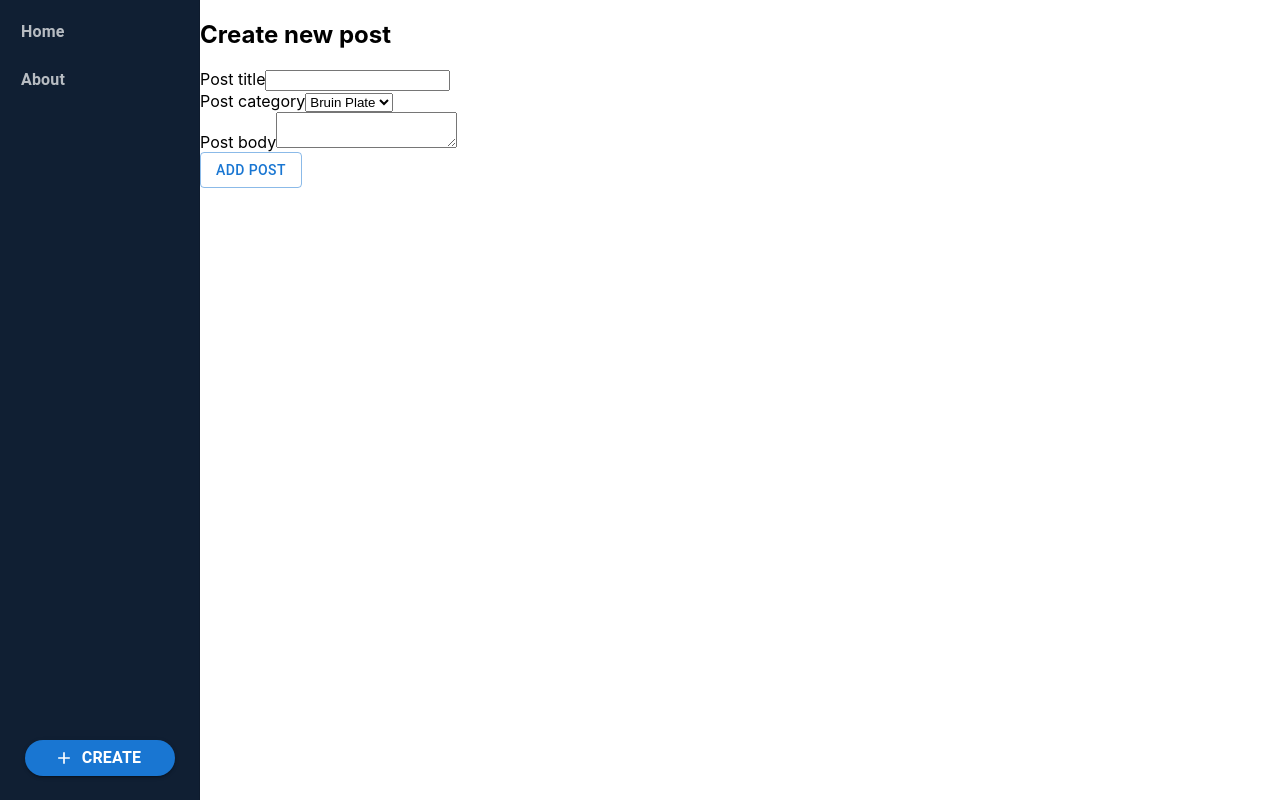
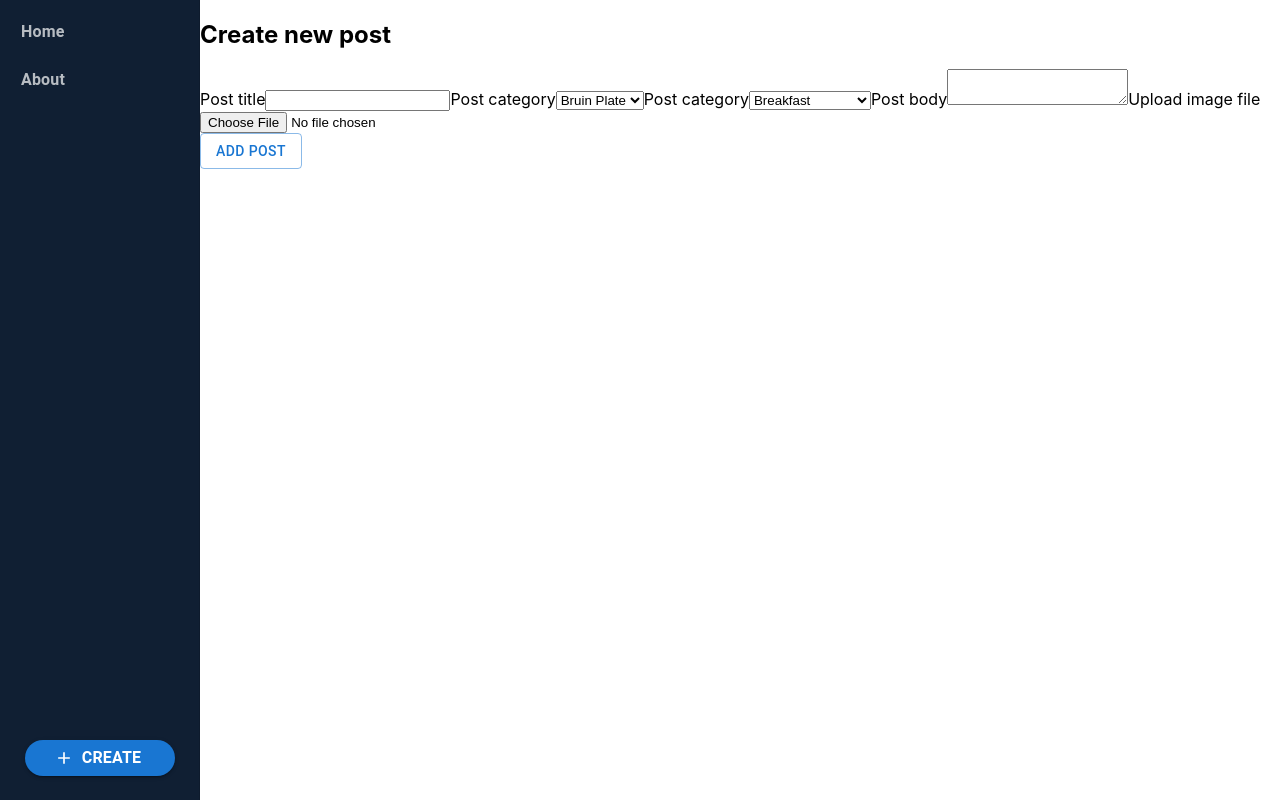
Before and after one commit to ghtjason/bruinchomp, a React (Create React App) app in the folder frontend/: page /create in a window 1280 px wide. Built offline with nearby package versions, Linux system fonts and the light colour scheme.

Commit message:
Updated creatPosts with the proper items needed for posts (meal periods, image upload, etc)

```diff
--- a/frontend/src/pages/CreatePost.js
+++ b/frontend/src/pages/CreatePost.js
@@ -1,33 +1,70 @@
 import {Button} from '@mui/material'
+import {useState} from "react"
 
 const Create = () => {
+
+    const [title, setTitle] = useState()
+    const [image, setImage] = useState()
+    const [comments, setComments] = useState()
+    const [date, setDate] = useState()
+    const [likes, setLikes] = useState()
+    const [dininghall, setDininghall] = useState()
+    const [body, setBody] = useState()
+    const [mealPeriod, setMealperiod] = useState()
+
+    const handleSubmit = (e) => {
+        e.preventDefault()
+
+        const post = {}
+
+    }
+
     return (
         <div className="createPost">
             <h2>Create new post</h2>
-            <form>
-                <div>
-                    <label>Post title</label>
+            <form onSubmit={handleSubmit}>
+                <label>Post title</label>
                     <input
                         type="text"
                         required
+                        value={title}
+                        onChange={(e) => setTitle(e.target.value)}
                     />
-                </div>
-                <div>
-                    <label>Post category</label>
-                    <select>
+                <label>Post category</label>
+                    <select
+                        value={dininghall}
+                        onChange={(e) => setDininghall(e.target.value)}
+                    >
                         <option value="Bruin_Plate">Bruin Plate</option>
                         <option value="Epicuria">Epicuria</option>
                         <option value="De_Neve">De Neve</option>
-                        </select>
-                </div>
-                <div>
-                    <label>Post body</label>
-                    <textarea required>
-                </textarea>
-                </div>
-
+                     </select>
+                <label>Post category</label>
+                    <select
+                        value={mealPeriod}
+                        onChange={(e) => setMealperiod(e.target.value)}
+                    >
+                        <option value="Breakfast">Breakfast</option>
+                        <option value="Lunch">Lunch</option>
+                        <option value="Dinner">Dinner</option>
+                        <option value="Extended_dinner">Extended Dinner</option>
+                     </select>
+                <label>Post body</label>
+                    <textarea
+                        type="text"
+                        required
+                        value={body}
+                        onChange={(e) => setBody(e.target.value)}
+                    >
+                    </textarea>
+                <label>Upload image file</label>
+                <input
+                    type="file"
+                    accept="image/*"
+                    value={image}
+                    onChange={(e) => setImage(e.target.value)}
+                />
             </form>
-
             <Button variant="outlined">Add Post</Button>
         </div>
     )
```
